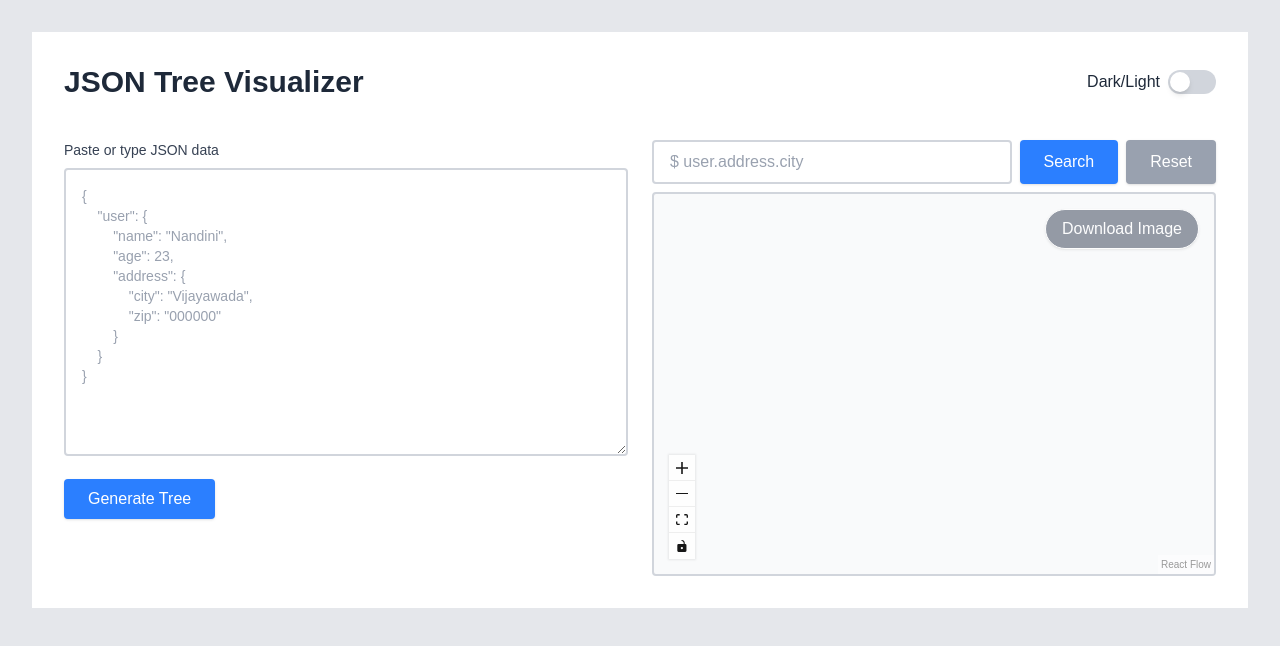
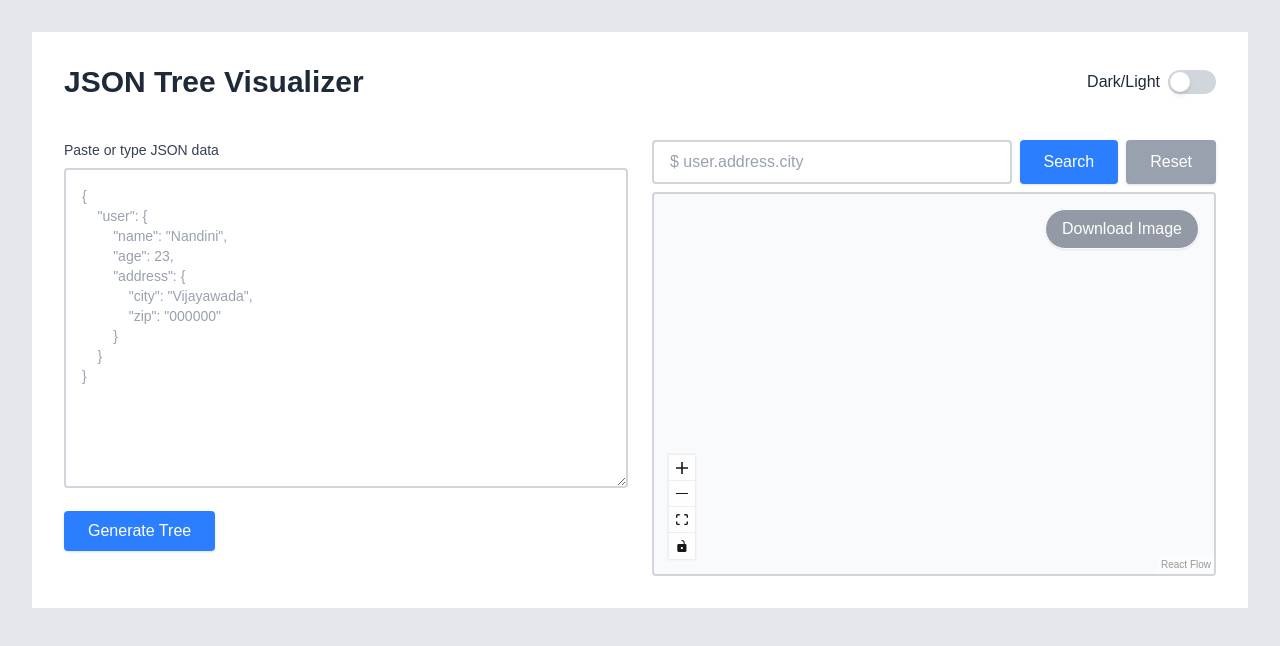
Before and after one commit to nandu1731/json-tree, a Next.js app: page / in a window 1280 px wide. Shown: the top 646 px of the page. Built offline with nearby package versions, Linux system fonts and the light colour scheme.

Commit message:
restructuring components

```diff
--- /dev/null
+++ b/components/jsonInputPanel.jsx
@@ -0,0 +1,33 @@
+import React from 'react';
+
+const JsonInputPanel = ({ jsonInput, setJsonInput, error, onGenerate }) => {
+  return (
+    <div>
+      <label className="mb-2 block text-sm font-medium text-gray-700">Paste or type JSON data</label>
+      <textarea
+        value={jsonInput}
+        onChange={e => setJsonInput(e.target.value)}
+        placeholder={`{
+    "user": {
+        "name": "Nandini",
+        "age": 23,
+        "address": {
+            "city": "Vijayawada",
+            "zip": "000000"
+        }
+    }
+}`}
+        className="h-80 w-full rounded border-2 border-gray-300 bg-white p-4 font-mono text-sm text-gray-800 placeholder-gray-400 focus:ring-2 focus:ring-blue-500 focus:outline-none"
+      />
+      {error && <p className="text-red-500">{error}</p>}
+      <button
+        onClick={onGenerate}
+        className="mt-4 rounded bg-blue-500 px-6 py-2 font-medium text-white shadow transition-colors hover:bg-blue-600"
+      >
+        Generate Tree
+      </button>
+    </div>
+  );
+};
+
+export default JsonInputPanel;
--- a/components/jsonTreeLayout.jsx
+++ b/components/jsonTreeLayout.jsx
@@ -1,6 +1,8 @@
 import React, { useState } from 'react';
-import { ReactFlow, useReactFlow, fitView, Controls } from '@xyflow/react';
-import DownloadButton from './downloadButton';
+import { useReactFlow } from '@xyflow/react';
+import JsonInputPanel from './jsonInputPanel';
+import SearchBox from './searchBox';
+import JsonTreeViewer from './jsonTreeViewer';
 
 const JsonTreeLayout = () => {
   const reactFlowInstance = useReactFlow();
@@ -94,61 +96,16 @@ const JsonTreeLayout = () => {
 
   return (
     <div className="grid grid-cols-2 gap-6">
+      <JsonInputPanel jsonInput={jsonInput} setJsonInput={setJsonInput} onGenerate={handleGenerateTree} error={error} />
       <div>
-        <label className="mb-2 block text-sm font-medium text-gray-700">Paste or type JSON data</label>
-        <textarea
-          value={jsonInput}
-          onChange={e => setJsonInput(e.target.value)}
-          placeholder={`{
-    "user": {
-        "name": "Nandini",
-        "age": 23,
-        "address": {
-            "city": "Vijayawada",
-            "zip": "000000"
-        }
-    }
-}`}
-          className="h-72 w-full rounded border-2 border-gray-300 bg-white p-4 font-mono text-sm text-gray-800 placeholder-gray-400 focus:ring-2 focus:ring-blue-500 focus:outline-none"
+        <SearchBox
+          searchQuery={searchQuery}
+          setSearchQuery={setSearchQuery}
+          onReset={handleReset}
+          onSearch={handleSearch}
+          searchMessage={searchMessage}
         />
-        {error && <p className="text-red-500">{error}</p>}
-        <button
-          onClick={handleGenerateTree}
-          className="mt-4 rounded bg-blue-500 px-6 py-2 font-medium text-white shadow transition-colors hover:bg-blue-600"
-        >
-          Generate Tree
-        </button>
-      </div>
-
-      <div>
-        <div className="mb-2 flex gap-2">
-          <input
-            type="text"
-            value={searchQuery}
-            onChange={e => setSearchQuery(e.target.value)}
-            placeholder="$ user.address.city"
-            className="flex-1 rounded border-2 border-gray-300 bg-white px-4 py-2 text-gray-800 placeholder-gray-400 focus:ring-2 focus:ring-blue-500 focus:outline-none"
-          />
-          <button
-            className="rounded bg-blue-500 px-6 py-2 font-medium text-white shadow transition-colors hover:bg-blue-600"
-            onClick={handleSearch}
-          >
-            Search
-          </button>
-          <button
-            className="rounded bg-gray-400 px-6 py-2 font-medium text-white shadow transition-colors hover:bg-gray-600"
-            onClick={handleReset}
-          >
-            Reset
-          </button>
-        </div>
-        {searchMessage && <p className={searchMessage === 'Match found!' ? 'text-green-500' : 'text-red-500'}>{searchMessage}</p>}
-        <div className="flex h-96 w-full rounded border-2 border-gray-300 bg-gray-50">
-          <ReactFlow nodes={flowData.nodes} edges={flowData.edges} fitView nodesConnectable={false} className="download-image">
-            <Controls />
-            <DownloadButton isDisabled={!flowData.nodes.length}/>
-          </ReactFlow>
-        </div>
+        <JsonTreeViewer nodes={flowData.nodes} edges={flowData.edges} />
       </div>
     </div>
   );
--- /dev/null
+++ b/components/jsonTreeViewer.jsx
@@ -0,0 +1,16 @@
+import React from 'react';
+import { ReactFlow, Controls } from '@xyflow/react';
+import DownloadButton from './downloadButton';
+
+const JsonTreeViewer = ({ nodes, edges }) => {
+  return (
+    <div className="flex h-96 w-full rounded border-2 border-gray-300 bg-gray-50">
+      <ReactFlow nodes={nodes} edges={edges} fitView nodesConnectable={false} className="download-image">
+        <Controls />
+        <DownloadButton isDisabled={!nodes.length} />
+      </ReactFlow>
+    </div>
+  );
+};
+
+export default JsonTreeViewer;
--- /dev/null
+++ b/components/searchBox.jsx
@@ -0,0 +1,30 @@
+const SearchBox = ({ searchQuery, setSearchQuery, onSearch, onReset, searchMessage }) => {
+  return (
+    <div>
+      <div className="mb-2 flex gap-2">
+        <input
+          type="text"
+          value={searchQuery}
+          onChange={e => setSearchQuery(e.target.value)}
+          placeholder="$ user.address.city"
+          className="flex-1 rounded border-2 border-gray-300 bg-white px-4 py-2 text-gray-800 placeholder-gray-400 focus:ring-2 focus:ring-blue-500 focus:outline-none"
+        />
+        <button
+          className="rounded bg-blue-500 px-6 py-2 font-medium text-white shadow transition-colors hover:bg-blue-600"
+          onClick={onSearch}
+        >
+          Search
+        </button>
+        <button
+          className="rounded bg-gray-400 px-6 py-2 font-medium text-white shadow transition-colors hover:bg-gray-600"
+          onClick={onReset}
+        >
+          Reset
+        </button>
+      </div>
+      {searchMessage && <p className={searchMessage === 'Match found!' ? 'text-green-500' : 'text-red-500'}>{searchMessage}</p>}
+    </div>
+  );
+};
+
+export default SearchBox;
```
